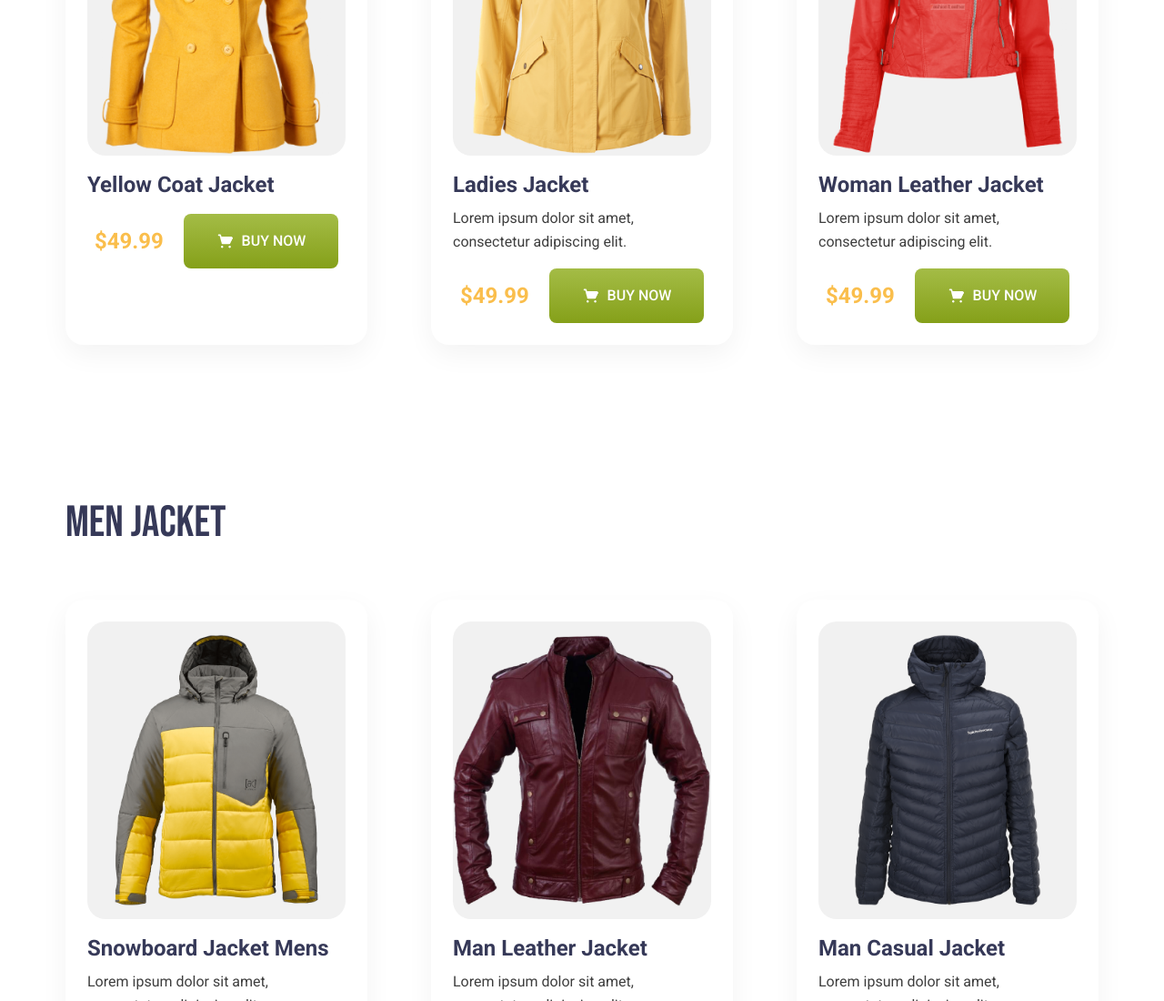
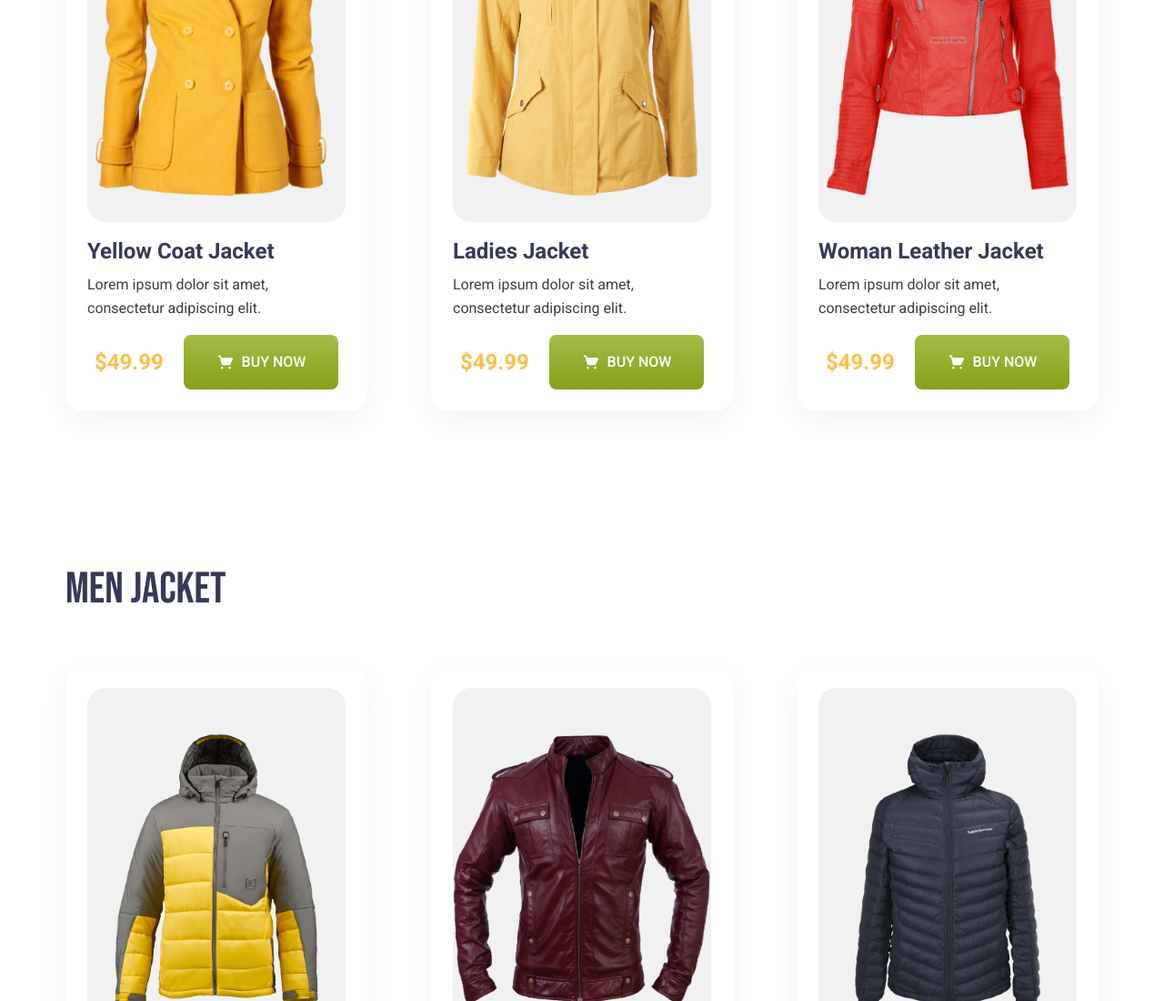
Before and after one commit to saifulislamrumi/Genz-fashion-Rumi-tailwind, a website: page index.html in a window 1280 px wide. Shown: the part 1195-2295 px from the top of the page at 91% size. Drawn offline with nearby package versions, Linux system fonts and the light colour scheme.

Commit message:
fixed the product cart img

```diff
--- a/index.html
+++ b/index.html
@@ -101,9 +101,10 @@
             <div class="grid grid-cols-3 gap-[70px]">
                 <div class="bg-white rounded-[20px] shadow-[0_10px_30px_0_rgba(0,0,0,0.05)] p-6">
                     <img src="./jacket-1.png" alt="Yellow Coat Jacket"
-                         class="w-full h-[327px] rounded-[20px] bg-[#f1f1f1] object-contain mb-4">
+                         class="w-[420px] h-[400px] rounded-[20px] bg-[#f1f1f1] object-contain mb-4">
                     <h3 class="text-brand-navy font-roboto text-2xl font-bold text-left mb-2">Yellow Coat Jacket</h3>
                     <p class="text-brand-gray font-roboto text-base leading-relaxed text-left mb-4">
+                        Lorem ipsum dolor sit amet, consectetur adipiscing elit.
                     </p>
                     <div class="flex items-center justify-between px-2">
                         <p class="text-brand-yellow font-roboto text-2xl font-bold">$49.99</p>
@@ -115,7 +116,7 @@
                 </div>
                 <div class="bg-white rounded-[20px] shadow-[0_10px_30px_0_rgba(0,0,0,0.05)] p-6">
                     <img src="./jacket-2.png" alt="Ladies Jacket"
-                         class="w-full h-[327px] rounded-[20px] bg-[#f1f1f1] object-contain mb-4">
+                         class="w-full h-[400px] rounded-[20px] bg-[#f1f1f1] object-contain mb-4">
                     <h3 class="text-brand-navy font-roboto text-2xl font-bold text-left mb-2">Ladies Jacket</h3>
                     <p class="text-brand-gray font-roboto text-base leading-relaxed text-left mb-4">
                         Lorem ipsum dolor sit amet, consectetur adipiscing elit.
@@ -130,7 +131,7 @@
                 </div>
                 <div class="bg-white rounded-[20px] shadow-[0_10px_30px_0_rgba(0,0,0,0.05)] p-6">
                     <img src="./jacket-3.png" alt="Woman Leather Jacket"
-                         class="w-full h-[327px] rounded-[20px] bg-[#f1f1f1] object-contain mb-4">
+                         class="w-full h-[400px] rounded-[20px] bg-[#f1f1f1] object-contain mb-4">
                     <h3 class="text-brand-navy font-roboto text-2xl font-bold text-left mb-2">Woman Leather Jacket</h3>
                     <p class="text-brand-gray font-roboto text-base leading-relaxed text-left mb-4">
                         Lorem ipsum dolor sit amet, consectetur adipiscing elit.
@@ -152,7 +153,7 @@
             <div class="grid grid-cols-3 gap-[70px]">
                 <div class="bg-white rounded-[20px] shadow-[0_10px_30px_0_rgba(0,0,0,0.05)] p-6">
                     <img src="./jacket-4.png" alt="Snowboard Jacket Mens"
-                         class="w-full h-[327px] rounded-[20px] bg-[#f1f1f1] object-contain mb-4">
+                         class="w-full h-[400px] rounded-[20px] bg-[#f1f1f1] object-contain mb-4">
                     <h3 class="text-brand-navy font-roboto text-2xl font-bold text-left mb-2">Snowboard Jacket Mens</h3>
                     <p class="text-brand-gray font-roboto text-base leading-relaxed text-left mb-4">
                         Lorem ipsum dolor sit amet, consectetur adipiscing elit.
@@ -167,7 +168,7 @@
                 </div>
                 <div class="bg-white rounded-[20px] shadow-[0_10px_30px_0_rgba(0,0,0,0.05)] p-6">
                     <img src="./jacket-5.png" alt="Man Leather Jacket"
-                         class="w-full h-[327px] rounded-[20px] bg-[#f1f1f1] object-contain mb-4">
+                         class="w-full h-[400px] rounded-[20px] bg-[#f1f1f1] object-contain mb-4">
                     <h3 class="text-brand-navy font-roboto text-2xl font-bold text-left mb-2">Man Leather Jacket</h3>
                     <p class="text-brand-gray font-roboto text-base leading-relaxed text-left mb-4">
                         Lorem ipsum dolor sit amet, consectetur adipiscing elit.
@@ -182,7 +183,7 @@
                 </div>
                 <div class="bg-white rounded-[20px] shadow-[0_10px_30px_0_rgba(0,0,0,0.05)] p-6">
                     <img src="./jacket-6.png" alt="Man Casual Jacket"
-                         class="w-full h-[327px] rounded-[20px] bg-[#f1f1f1] object-contain mb-4">
+                         class="w-full h-[400px] rounded-[20px] bg-[#f1f1f1] object-contain mb-4">
                     <h3 class="text-brand-navy font-roboto text-2xl font-bold text-left mb-2">Man Casual Jacket</h3>
                     <p class="text-brand-gray font-roboto text-base leading-relaxed text-left mb-4">
                         Lorem ipsum dolor sit amet, consectetur adipiscing elit.
```
